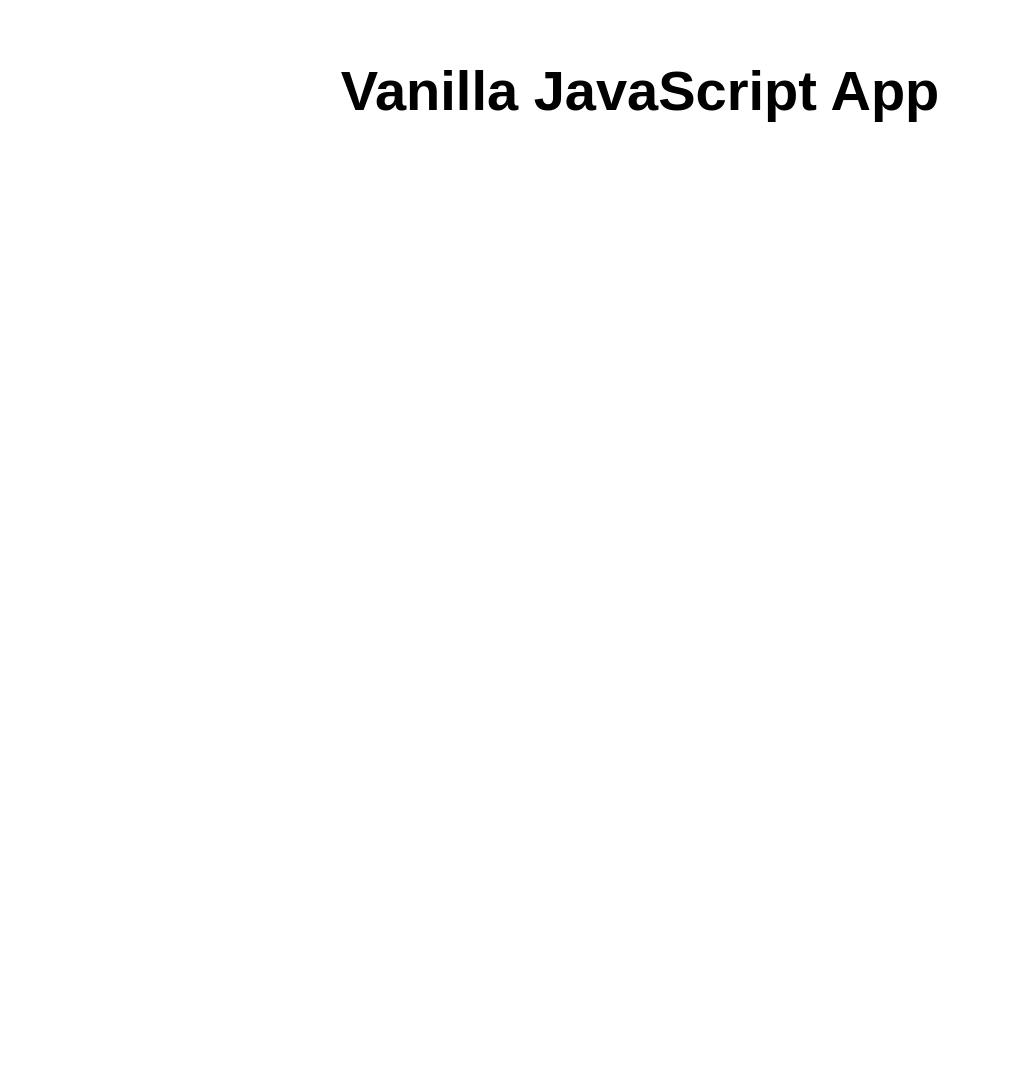
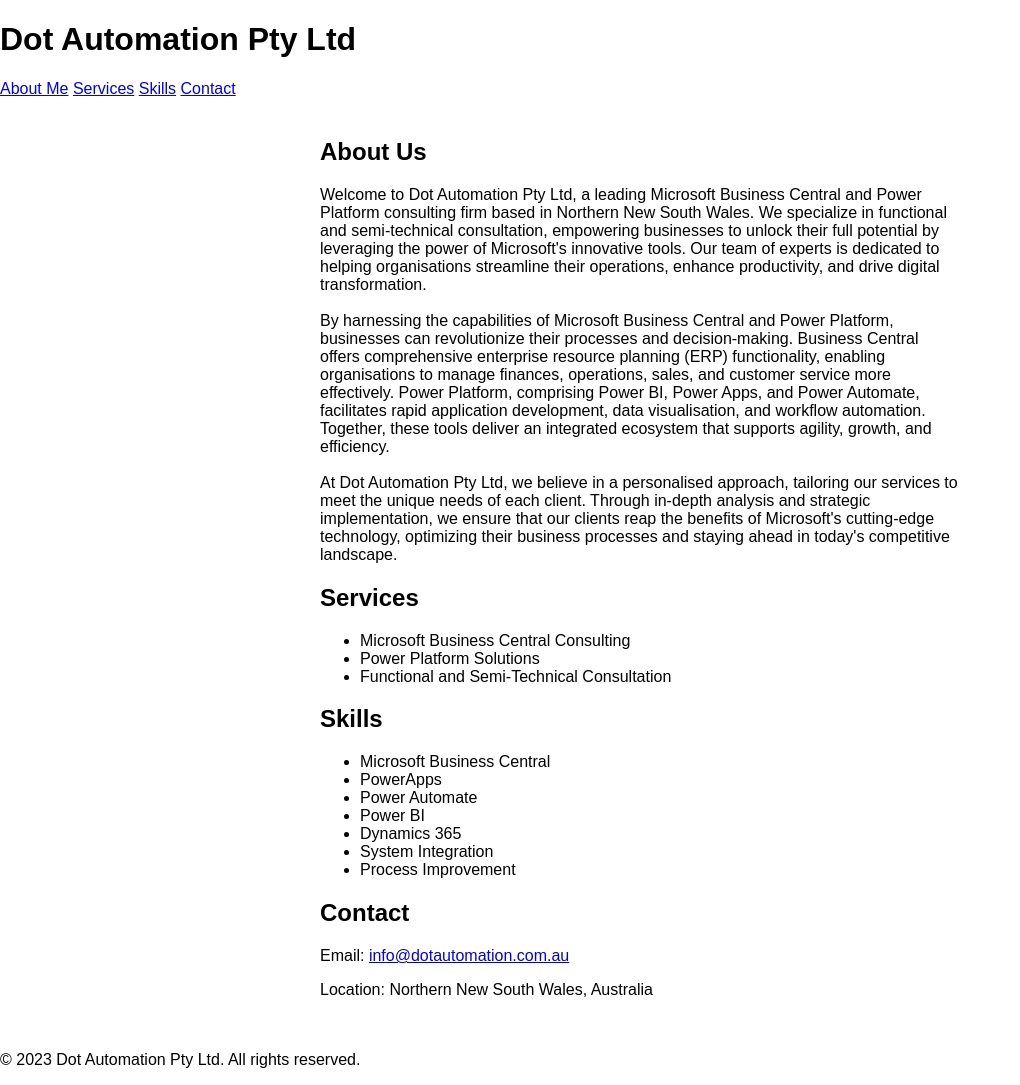
Before and after one commit to mattDotAuto/dotAutoWeb-1, a website: page src/index.html in a window 1280 px wide. Shown: the whole page, without its empty margins (0-1020 px from the left). Before the commit the page ends 800 px from the top, so only its background shows below. Drawn offline with Linux system fonts and the light colour scheme.

Commit message:
Update index.html

```diff
--- a/src/index.html
+++ b/src/index.html
@@ -1,17 +1,66 @@
 <!DOCTYPE html>
 <html lang="en">
-
 <head>
     <meta charset="UTF-8">
     <meta name="viewport" content="width=device-width, initial-scale=1.0">
+    <title>Dot Automation Pty Ltd</title>
     <link rel="stylesheet" href="styles.css">
-  <title>Vanilla JavaScript App</title>
 </head>
+<body>
+    <header>
+        <h1>Dot Automation Pty Ltd</h1>
+        <nav>
+            <a href="#about">About Me</a>
+            <a href="#services">Services</a>
+            <a href="#skills">Skills</a>
+            <a href="#contact">Contact</a>
+        </nav>
+    </header>
 
-<body>
     <main>
-    <h1>Vanilla JavaScript App</h1>
+        <section id="about">
+            <h2>About Us</h2>
+            <p>Welcome to Dot Automation Pty Ltd, a leading Microsoft Business Central and Power Platform consulting firm based in Northern New South Wales. We specialize in functional and semi-technical consultation, empowering businesses to unlock their full potential by leveraging the power of Microsoft's innovative tools. Our team of experts is dedicated to helping organisations streamline their operations, enhance productivity, and drive digital transformation.<br><br>
+
+                By harnessing the capabilities of Microsoft Business Central and Power Platform, businesses can revolutionize their processes and decision-making. Business Central offers comprehensive enterprise resource planning (ERP) functionality, enabling organisations to manage finances, operations, sales, and customer service more effectively. Power Platform, comprising Power BI, Power Apps, and Power Automate, facilitates rapid application development, data visualisation, and workflow automation. Together, these tools deliver an integrated ecosystem that supports agility, growth, and efficiency.<br><br>
+
+                At Dot Automation Pty Ltd, we believe in a personalised approach, tailoring our services to meet the unique needs of each client. Through in-depth analysis and strategic implementation, we ensure that our clients reap the benefits of Microsoft's cutting-edge technology, optimizing their business processes and staying ahead in today's competitive landscape.
+                </p>
+        </section>
+
+        <section id="services">
+            <h2>Services</h2>
+            <ul>
+                <li>Microsoft Business Central Consulting</li>
+                <li>Power Platform Solutions</li>
+                <li>Functional and Semi-Technical Consultation</li>
+            </ul>
+        </section>
+
+        <section id="skills">
+            <h2>Skills</h2>
+            <ul>
+                <li>Microsoft Business Central</li>
+                <li>PowerApps</li>
+                <li>Power Automate</li>
+                <li>Power BI</li>
+                <li>Dynamics 365</li>
+                <li>System Integration</li>
+                <li>Process Improvement</li>
+            </ul>
+        </section>
+
+        <section id="contact">
+            <h2>Contact</h2>
+            <p>Email: <a href="mailto:info@dotautomation.com.au">info@dotautomation.com.au</a></p>
+            <p>Location: Northern New South Wales, Australia</p>
+        </section>
     </main>
+
+    <footer>
+        <p>&copy; 2023 Dot Automation Pty Ltd. All rights reserved.</p>
+    </footer>
+
+    <script src="main.js"></script>
 </body>
-
 </html>
```
Lines whose indentation alone changed are shown as unchanged.
